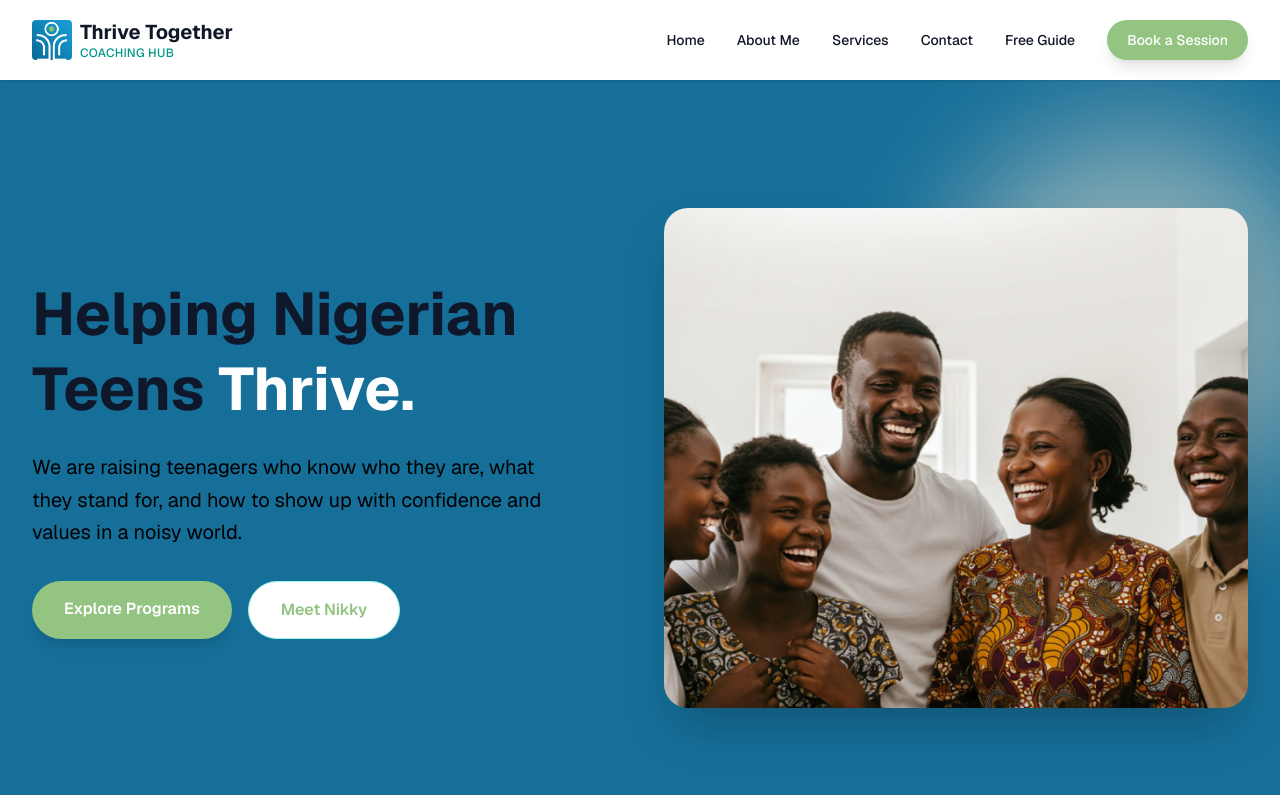
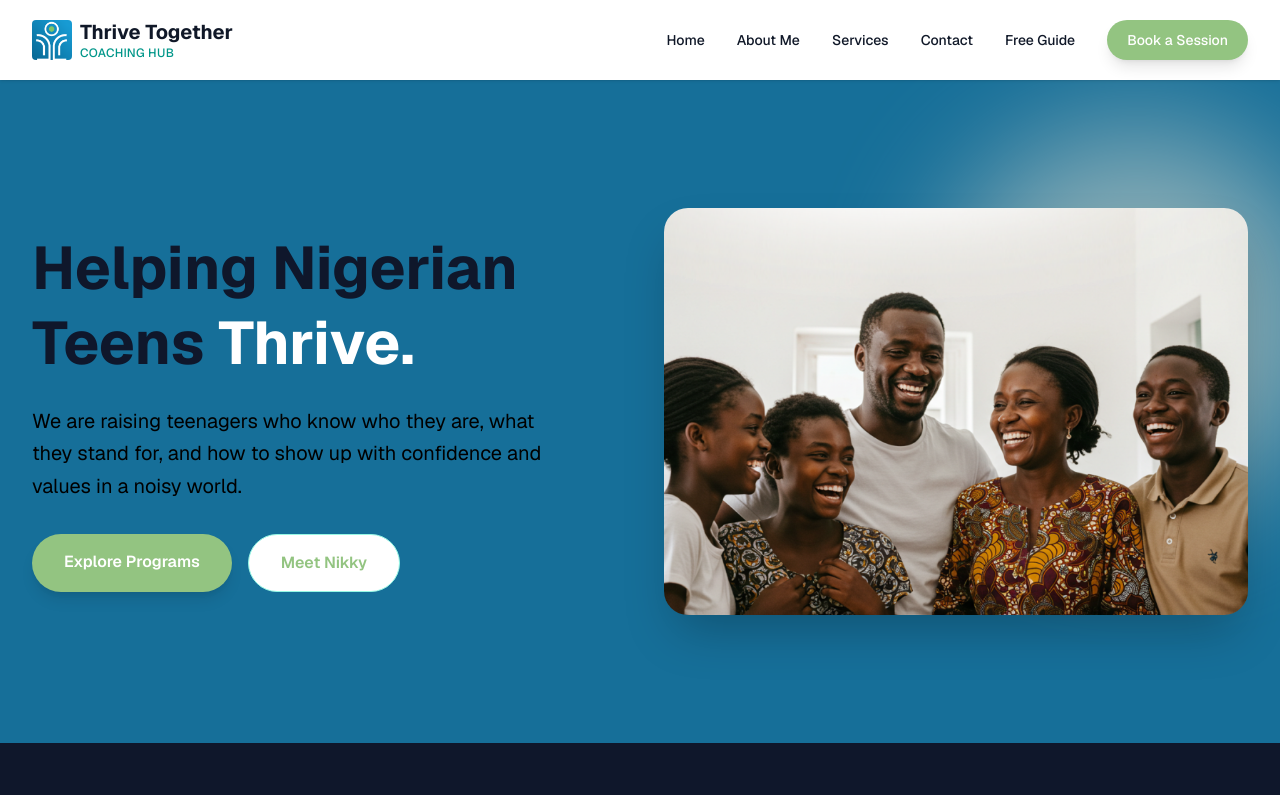
Before and after one commit to RolandMario/Thrive_together_couching_hub, a Next.js app: page / in a window 1280 px wide. Shown: the top 795 px of the page. Built offline with nearby package versions, Linux system fonts and the light colour scheme.

Commit message:
image dimensions-2

```diff
--- a/app/book/page.tsx
+++ b/app/book/page.tsx
@@ -64,7 +64,7 @@ const BookSessionPage = () => {
   let daysAdded = 0;
   let iterator = 1;
 
-  while (daysAdded < 6) {
+  while (daysAdded < 4) {
     const d = new Date();
     d.setDate(d.getDate() + iterator);
 
--- a/app/page.tsx
+++ b/app/page.tsx
@@ -122,10 +122,13 @@ const HomePage = () => (
           <div className="relative">
             {/* Abstract Background blob */}
             <div className="absolute top-0 right-0 -mr-20 -mt-20 w-96 h-96 bg-orange-100 rounded-full blur-3xl opacity-50"></div>
-            <img
+            <Image
               src="/assets/Hero.png"
               alt="Happy friends teenage group"
-              className="relative rounded-3xl shadow-2xl object-cover h-[500px] w-full z-10"
+              className="relative rounded-3xl shadow-2xl z-10"
+              width={600}
+              height={600}
+
             />
           </div>
         </div>
```
